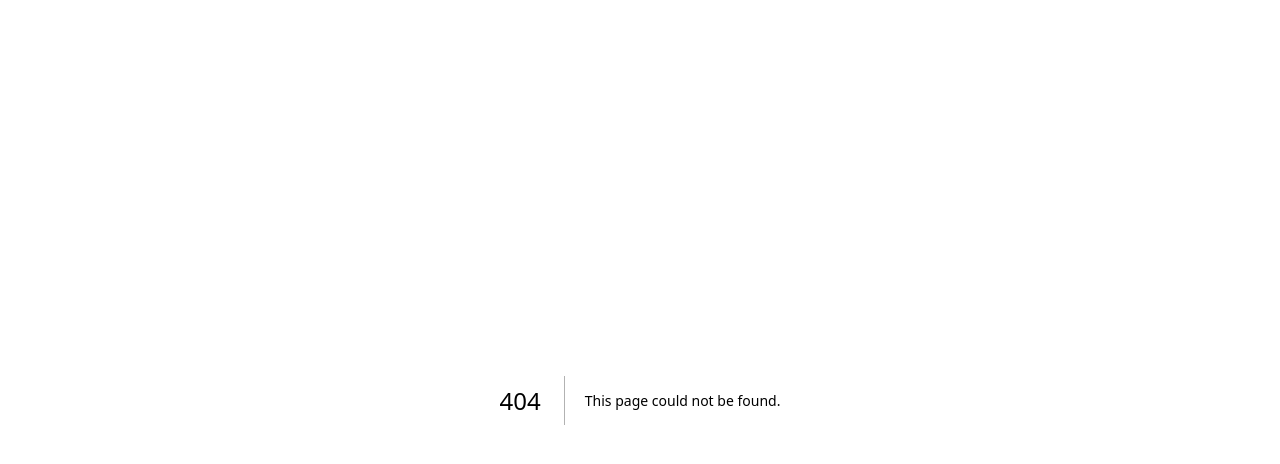
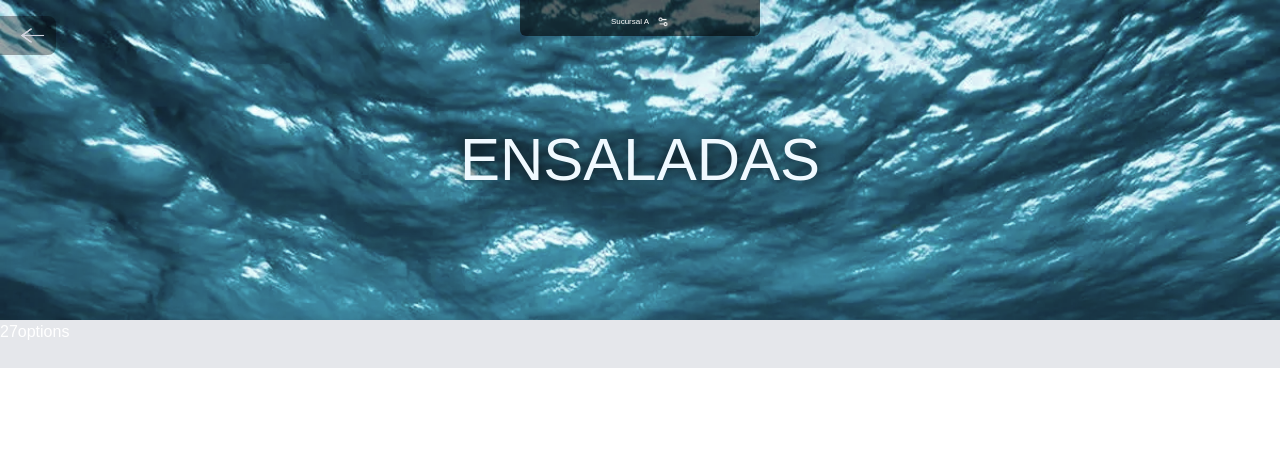
Before and after one commit to Sanchezguidorl/demo-carta-digital-moderna, a Next.js app: page /pages/ensaladas in a window 1280 px wide. Before the commit this address had no page. Shown: the top 464 px of the page. Built offline with nearby package versions, Linux system fonts and the light colour scheme; a web font is replaced by a local one.

Commit message:
Add: Se agregan rutas y mock de datos

```diff
--- a/app/layout.tsx
+++ b/app/layout.tsx
@@ -1,6 +1,7 @@
 import type { Metadata } from "next";
 import { Inknut_Antiqua } from "next/font/google";
 import "./globals.css";
+import OptionsSucursal from "./src/infraestructure/components/layouts/header/OptionsSucursal";
 
 const Antiqua = Inknut_Antiqua({
   subsets: ["latin"],
@@ -19,7 +20,9 @@ export default function RootLayout({
 }>) {
   return (
     <html lang="es" className="bg-red max-h-[100vh] w-full overflow-scroll text-white">
-      <body className={`${Antiqua.className} h-full relative`}>{children}</body>
+      <body className={`${Antiqua.className} h-full relative`}>
+      <OptionsSucursal />
+        {children}</body>
     </html>
   );
 }
--- /dev/null
+++ b/app/pages/[categoria]/page.tsx
@@ -0,0 +1,25 @@
+"use client"
+import { PlateType } from "@/app/src/domain/category/PlatesTypes";
+import { menuItems } from "@/app/src/domain/DatabaseMock";
+import ScrollContainer from "@/app/src/infraestructure/components/layouts/ScrollContainer";
+import CategoryHeader from "@/app/src/infraestructure/components/pages/CategoryHeader";
+import CategoryPage from "@/app/src/infraestructure/components/pages/CategoryPage";
+import FilterBar from "@/app/src/infraestructure/components/pages/FilterBar";
+import { useParams } from "next/navigation";
+import React, { useState } from "react";
+
+
+function CategoryRoute() {
+  const {categoria}=useParams();
+const [categoryItems,setCategoryItems]=useState<PlateType[]>(menuItems.filter((item)=>item.category!==categoria));
+  return (
+    <>
+    <CategoryHeader title={categoria.toString()}/>
+    <FilterBar platesList={categoryItems}/>
+    <ScrollContainer>
+      <CategoryPage />
+    </ScrollContainer>
+    </>
+  );
+}
+export default CategoryRoute;
--- a/app/pages/platos/page.tsx
+++ /dev/null
@@ -1,9 +0,0 @@
-import Loading from '@/app/loading'
-import React from 'react'
-
-function Platos() {
-  return (
-      <Loading/>
-  )
-}
-export default Platos
--- /dev/null
+++ b/app/src/domain/DatabaseMock.ts
@@ -0,0 +1,251 @@
+import { PlatesListType } from "./category/PlatesTypes";
+
+export const menuItems:PlatesListType = [
+    // Ensaladas
+    {
+      title: "Ensalada César",
+      price: 8.99,
+      description: "Clásica ensalada con lechuga, crutones, queso parmesano y aderezo César.",
+      score: 8.5,
+      category: "ensaladas"
+    },
+    {
+      title: "Ensalada Griega",
+      price: 7.49,
+      description: "Ensalada fresca con pepino, tomate, cebolla, aceitunas y queso feta.",
+      score: 9.0,
+      category: "ensaladas"
+    },
+    {
+      title: "Ensalada de Quinoa",
+      price: 9.99,
+      description: "Mezcla de quinoa, espinacas, zanahoria, y aderezo de limón.",
+      score: 8.7,
+      category: "ensaladas"
+    },
+    {
+      title: "Ensalada Caprese",
+      price: 6.99,
+      description: "Tomates frescos, mozzarella, albahaca y aceite de oliva.",
+      score: 8.3,
+      category: "ensaladas"
+    },
+    {
+      title: "Ensalada de Pollo a la Parrilla",
+      price: 10.49,
+      description: "Pollo a la parrilla servido sobre una cama de lechuga, con vegetales frescos.",
+      score: 8.9,
+      category: "ensaladas"
+    },
+    {
+      title: "Ensalada de Aguacate",
+      price: 9.59,
+      description: "Aguacate, tomate, cebolla y lechuga con un toque de limón.",
+      score: 9.1,
+      category: "ensaladas"
+    },
+    {
+      title: "Ensalada de Espinacas y Fresas",
+      price: 8.29,
+      description: "Espinacas frescas con fresas, nueces y queso de cabra.",
+      score: 8.8,
+      category: "ensaladas"
+    },
+
+    // Mariscos
+    {
+      title: "Camarones al Ajillo",
+      price: 12.99,
+      description: "Camarones salteados con ajo, servidos con arroz.",
+      score: 9.2,
+      category: "mariscos"
+    },
+    {
+      title: "Pulpo a la Gallega",
+      price: 14.49,
+      description: "Pulpo tierno con pimentón y aceite de oliva, acompañado de papas.",
+      score: 9.3,
+      category: "mariscos"
+    },
+    {
+      title: "Ceviche de Pescado",
+      price: 10.99,
+      description: "Pescado fresco marinado en jugo de limón con cebolla y cilantro.",
+      score: 9.0,
+      category: "mariscos"
+    },
+    {
+      title: "Langostinos Empanizados",
+      price: 13.99,
+      description: "Langostinos crujientes acompañados de salsa tártara.",
+      score: 8.9,
+      category: "mariscos"
+    },
+    {
+      title: "Paella de Mariscos",
+      price: 15.99,
+      description: "Arroz con una mezcla de mariscos y azafrán.",
+      score: 9.4,
+      category: "mariscos"
+    },
+    {
+      title: "Tacos de Pescado",
+      price: 8.99,
+      description: "Tacos rellenos de pescado fresco con repollo y salsa de aguacate.",
+      score: 8.7,
+      category: "mariscos"
+    },
+    {
+      title: "Salmon a la Parrilla",
+      price: 16.99,
+      description: "Salmón fresco a la parrilla con hierbas y limón.",
+      score: 9.1,
+      category: "mariscos"
+    },
+
+    // Sopas
+    {
+      title: "Sopa de Tomate",
+      price: 6.49,
+      description: "Sopa cremosa de tomate con albahaca.",
+      score: 8.5,
+      category: "sopas"
+    },
+    {
+      title: "Sopa de Pollo",
+      price: 7.29,
+      description: "Clásica sopa de pollo con verduras frescas.",
+      score: 8.9,
+      category: "sopas"
+    },
+    {
+      title: "Sopa de Lentejas",
+      price: 6.99,
+      description: "Sopa nutritiva de lentejas con un toque de cilantro.",
+      score: 8.8,
+      category: "sopas"
+    },
+    {
+      title: "Sopa de Cebolla",
+      price: 7.49,
+      description: "Sopa de cebolla gratinada con queso.",
+      score: 9.0,
+      category: "sopas"
+    },
+    {
+      title: "Sopa de Mariscos",
+      price: 12.99,
+      description: "Deliciosa sopa con una mezcla de mariscos frescos.",
+      score: 9.2,
+      category: "sopas"
+    },
+    {
+      title: "Sopa Minestrone",
+      price: 6.99,
+      description: "Sopa italiana con verduras, frijoles y pasta.",
+      score: 8.6,
+      category: "sopas"
+    },
+    {
+      title: "Sopa de Champiñones",
+      price: 7.19,
+      description: "Sopa cremosa de champiñones con un toque de tomillo.",
+      score: 8.7,
+      category: "sopas"
+    },
+
+    // Entradas
+    {
+      title: "Bruschetta",
+      price: 5.99,
+      description: "Tostadas con tomate, albahaca y aceite de oliva.",
+      score: 8.4,
+      category: "entradas"
+    },
+    {
+      title: "Calamares Fritos",
+      price: 9.99,
+      description: "Calamares crujientes servidos con salsa marinara.",
+      score: 8.8,
+      category: "entradas"
+    },
+    {
+      title: "Alitas de Pollo",
+      price: 7.49,
+      description: "Alitas de pollo fritas con salsa picante.",
+      score: 8.9,
+      category: "entradas"
+    },
+    {
+      title: "Tartare de Atún",
+      price: 10.99,
+      description: "Atún fresco marinado con soja y sésamo.",
+      score: 9.2,
+      category: "entradas"
+    },
+    {
+      title: "Empanadas Argentinas",
+      price: 6.99,
+      description: "Empanadas rellenas de carne y condimentos.",
+      score: 8.6,
+      category: "entradas"
+    },
+    {
+      title: "Palitos de Mozzarella",
+      price: 5.49,
+      description: "Mozzarella empanizada y frita con salsa marinara.",
+      score: 8.3,
+      category: "entradas"
+    },
+    {
+      title: "Rollos Primavera",
+      price: 6.99,
+      description: "Crujientes rollos rellenos de vegetales y camarones.",
+      score: 8.7,
+      category: "entradas"
+    },
+
+    // Hamburguesas
+    {
+      title: "Hamburguesa Clásica",
+      price: 9.49,
+      description: "Hamburguesa de carne con lechuga, tomate, queso y salsa.",
+      score: 8.7,
+      category: "hamburguesas"
+    },
+    {
+      title: "Hamburguesa BBQ",
+      price: 10.99,
+      description: "Hamburguesa de carne con salsa BBQ, cebolla caramelizada y queso cheddar.",
+      score: 9.1,
+      category: "hamburguesas"
+    },
+    {
+      title: "Hamburguesa de Pollo",
+      price: 8.99,
+      description: "Hamburguesa de pollo a la parrilla con lechuga y tomate.",
+      score: 8.6,
+      category: "hamburguesas"
+    },
+    {
+      title: "Hamburguesa Vegetariana",
+      price: 9.49,
+      description: "Hamburguesa a base de vegetales con aguacate y lechuga.",
+      score: 8.9,
+      category: "hamburguesas"
+    },
+    {
+      title: "Hamburguesa con Tocino",
+      price: 11.49,
+      description: "Hamburguesa con tocino crujiente, queso cheddar y salsa BBQ.",
+      score: 9.3,
+      category: "hamburguesas"
+    },
+    {
+      title: "Cheeseburger",
+      price: 9.99,
+      description: "Hamburguesa con queso cheddar, lechuga, tomate y cebolla.",
+      score: 8.8,
+      category: "hamburguesas"
+    }
+]
--- /dev/null
+++ b/app/src/domain/category/PlatesTypes.ts
@@ -0,0 +1,8 @@
+export type PlateType = {
+    title: string;
+    price: number;
+    description: string;
+    score: number;
+    category: 'ensaladas' | 'mariscos' | 'sopas' | 'entradas' | 'hamburguesas';
+  };
+export type PlatesListType = PlateType[];
--- a/app/src/infraestructure/components/layouts/categories/CategoryItem.tsx
+++ b/app/src/infraestructure/components/layouts/categories/CategoryItem.tsx
@@ -7,7 +7,7 @@ import Link from 'next/link';
 function CategoryItem({categoryItemProps}:{categoryItemProps:CategoryItemType}) {
   return (
     <li className='w-full text-shadow' id='CardItem'>
-        <Link className=" overflow-hidden relative flex justify-center items-center h-[110px] sm:h-[200px] md:h-[240px] uppercase brightness-90 hover:brightness-125" href={"/pages/platos"}>
+        <Link className=" overflow-hidden relative flex justify-center items-center h-[110px] sm:h-[200px] md:h-[240px] uppercase brightness-90 hover:brightness-125" href={`/pages/${categoryItemProps.title.toLocaleLowerCase()}`}>
         <Image
           src={categoryItemProps.image}
           className='img-card transition-all duration-700 absolute brightness-50 hover:saturate-100 contrast-125 hover:contrast-125 -top-16 w-full md:-mt-20'
--- a/app/src/infraestructure/components/layouts/header/Header.tsx
+++ b/app/src/infraestructure/components/layouts/header/Header.tsx
@@ -1,12 +1,10 @@
 import React from "react";
 import Image from "next/image";
 import HeaderImage from "/public/images/header-image.webp";
-import OptionsSucursal from "./OptionsSucursal";
 
 function Header() {
   return (
     <header className="overflow-hidden bg-red h-[30vh] w-full md:h-[40vh] sticky top-0 left-0 z-20 uppercase ">
-      <OptionsSucursal />
       <div id="TitleContainer" className=" absolute w-full text-center top-16 z-10">
         <h1 className="  text-sky-50 text-shadow">
           <p className=" text-xs md:text-3xl">BIENVENIDOS</p>
--- a/app/src/infraestructure/components/layouts/header/OptionsSucursal.tsx
+++ b/app/src/infraestructure/components/layouts/header/OptionsSucursal.tsx
@@ -15,8 +15,8 @@ function OptionsSucursal() {
   const availableSites = mockSites.filter((site) => site !== activeSite);
 
   return (
-    <div className="absolute top-0 w-full flex justify-center z-30">
-      <div className="bg-black w-60 pt-4 pb-2 px-8 text-center rounded-b-md bg-opacity-60 backdrop-blur-xs text-[0.5rem]">
+
+      <div className="absolute top-0 translate-x-1/2 right-1/2 flex justify-center z-30 bg-black w-60 pt-4 pb-2 px-8 text-center rounded-b-md bg-opacity-60 backdrop-blur-xs text-[0.5rem]">
         <div className=" ">
           <div className="relative flex justify-center mx-auto gap-2">
             {/* Muestra la sucursal activa */}
@@ -52,7 +52,6 @@ function OptionsSucursal() {
           </div>
         </div>
       </div>
-    </div>
   );
 }
 
--- /dev/null
+++ b/app/src/infraestructure/components/pages/CategoryHeader.tsx
@@ -0,0 +1,24 @@
+import Image from 'next/image'
+import React from 'react'
+import HeaderImage from "/public/images/header-image.webp";
+import BackIcon from "/public/images/backIcon.png";
+import { useRouter } from 'next/navigation';
+
+function CategoryHeader({title}:{title:string}) {
+    const navigate= useRouter()
+  return (
+    <header className="overflow-hidden bg-red h-[30vh] w-full md:h-[40vh] sticky top-0 left-0 z-20 uppercase ">
+      <div id="TitleContainer" className=" absolute w-full top-0 h-full flex justify-center items-center text-center  z-10">
+        <div onClick={()=>navigate.back()} className=' p-2 pl-4 absolute left-0 top-4 w-14 bg-black rounded-r-lg bg-opacity-[35%] hover:cursor-pointer hover:saturate-150 hover:contrast-150'>
+            <Image className='' src={BackIcon} alt=''/>
+        </div>
+        <h1 className="  text-sky-50 text-shadow">
+          <p className="text-3xl md:text-6xl">{title}</p>
+        </h1>
+      </div>
+      <Image src={HeaderImage} className=" contrast-125 saturate-50 w-full  m-auto" alt="" />
+    </header>
+  )
+}
+
+export default CategoryHeader
--- /dev/null
+++ b/app/src/infraestructure/components/pages/CategoryPage.tsx
@@ -0,0 +1,11 @@
+import React from 'react'
+
+function CategoryPage() {
+  return (
+    <div>
+
+    </div>
+  )
+}
+
+export default CategoryPage
--- /dev/null
+++ b/app/src/infraestructure/components/pages/FilterBar.tsx
@@ -0,0 +1,15 @@
+import { PlateType } from '@/app/src/domain/category/PlatesTypes'
+import React from 'react'
+
+function FilterBar({platesList}:{platesList:PlateType[]}) {
+  return (
+    <div className=' bg-gray-200 h-12'>
+      <p>
+        {platesList.length}
+        options
+        </p>
+    </div>
+  )
+}
+
+export default FilterBar
```
Also changed, not shown: app/src/domain/category/CategoryTypes.ts (line endings or trailing spaces), public/images/backIcon.png (added).
